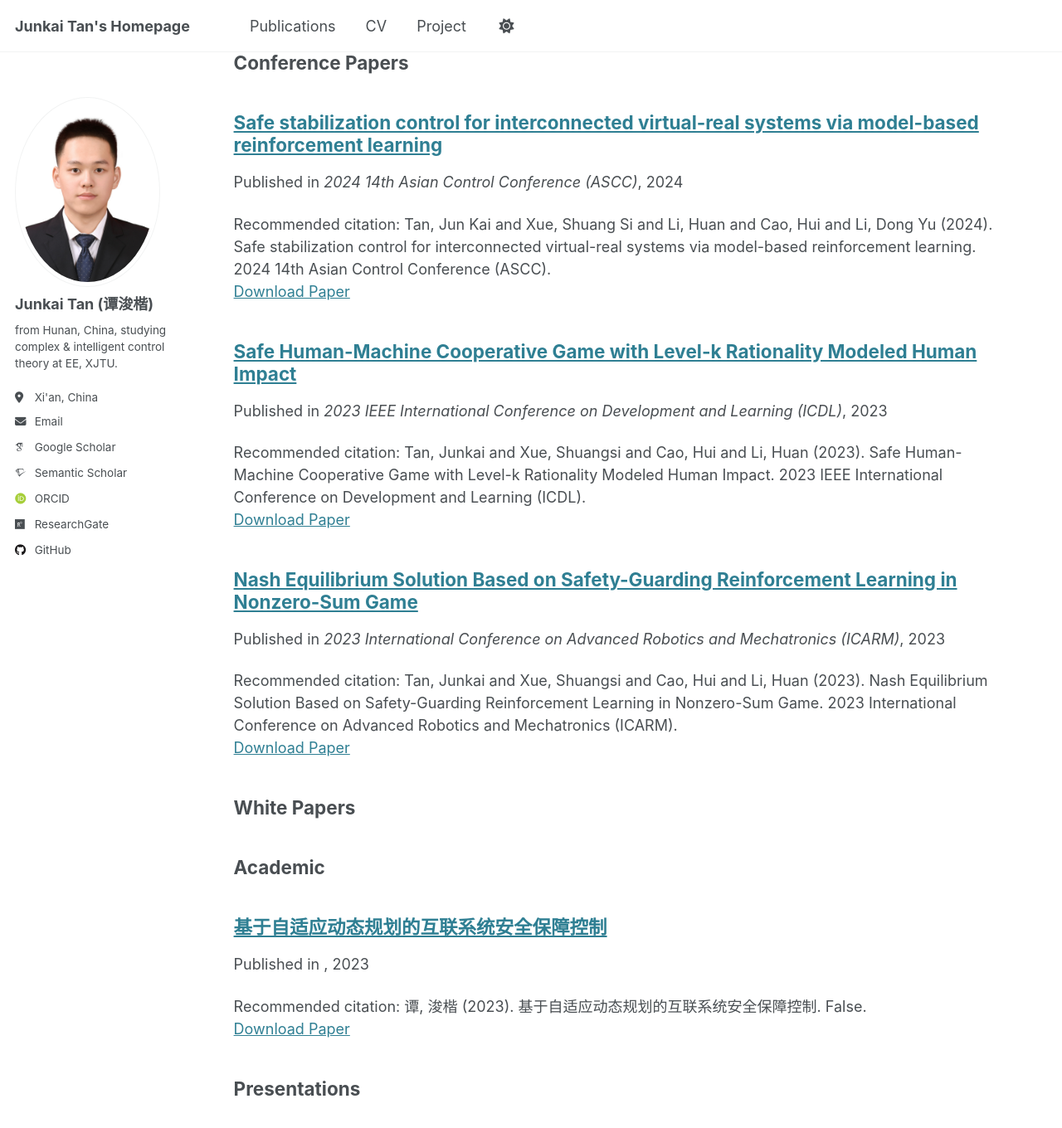
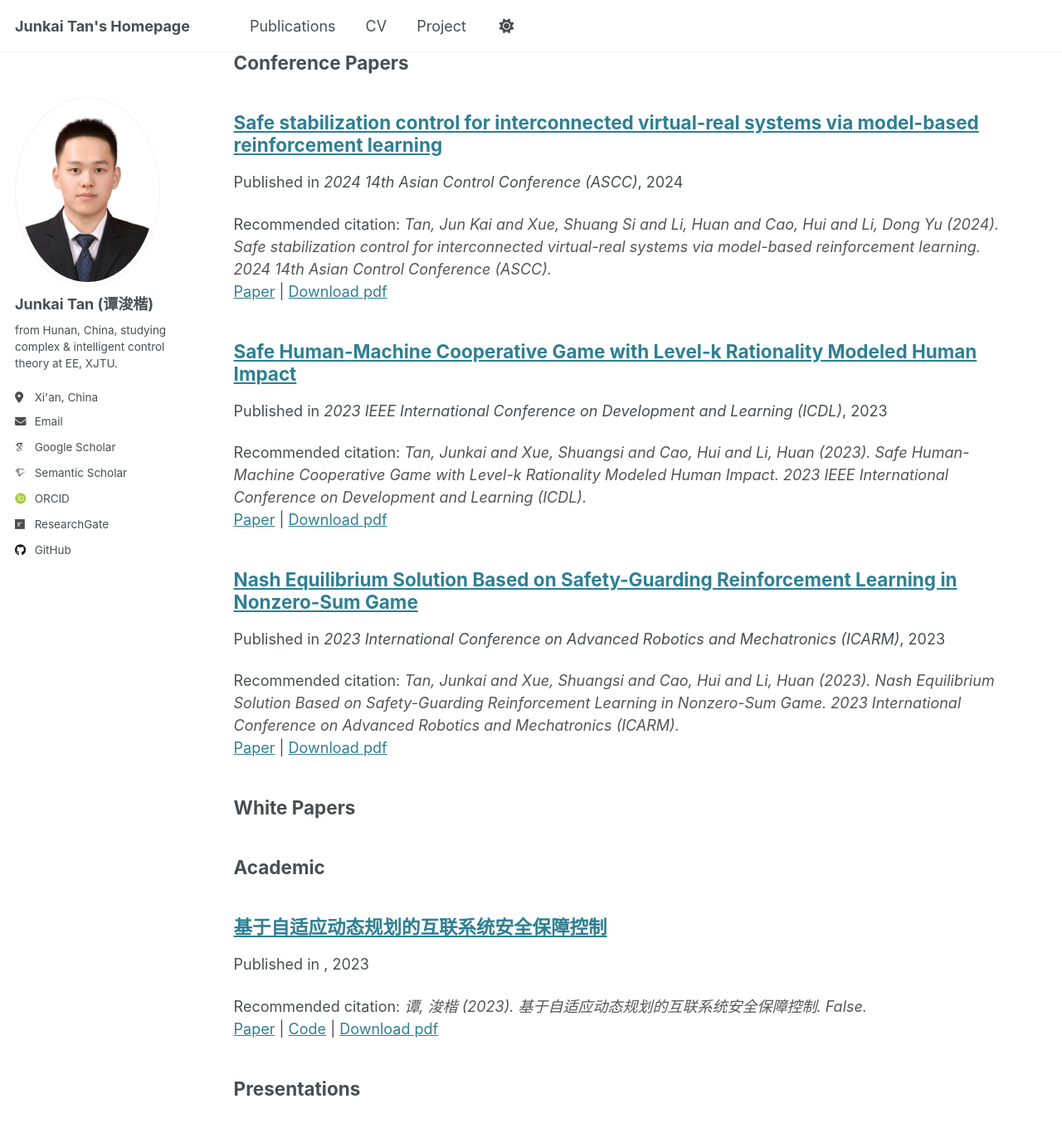
Before and after one commit to tanjunkai2001/tanjunkai2001.github.io, a Jekyll site: the page built from _pages/ publication.md, in a window 1280 px wide and 1400 px high, scrolled down 2286 px. Shown: the top 1360 px of the window at 83% size. Built offline with Jekyll 4.4.1, drawn with Linux system fonts in a browser that asks for light colours; some web fonts are replaced.

Commit message:
更新conference的pub

```diff
--- /dev/null
+++ b/_includes/archive-single_V1.html
@@ -0,0 +1,86 @@
+{% include base_path %}
+
+{% if post.header.teaser %}
+  {% capture teaser %}{{ post.header.teaser }}{% endcapture %}
+{% else %}
+  {% assign teaser = site.teaser %}
+{% endif %}
+
+{% if post.id %}
+  {% assign title = post.title | markdownify | remove: "<p>" | remove: "</p>" %}
+{% else %}
+  {% assign title = post.title %}
+{% endif %}
+
+<div class="{{ include.type | default: "list" }}__item">
+  <article class="archive__item" itemscope itemtype="http://schema.org/CreativeWork">
+    {% if include.type == "grid" and teaser %}
+      <div class="archive__item-teaser">
+        <img src=
+          {% if teaser contains "://" %}
+            "{{ teaser }}"
+          {% else %}
+            "{{ teaser | prepend: "/images/" | prepend: base_path }}"
+          {% endif %}
+          alt="">
+      </div>
+    {% endif %}
+
+    <h2 class="archive__item-title" itemprop="headline">
+      {% if post.link %}
+        <a href="{{ post.link }}">{{ title }}</a> <a href="{{ base_path }}{{ post.url }}" rel="permalink"><i class="fa fa-link" aria-hidden="true" title="permalink"></i><span class="sr-only">Permalink</span></a>
+      {% else %}
+        <a href="{{ base_path }}{{ post.url }}" rel="permalink">{{ title }}</a>
+      {% endif %}
+    </h2>
+
+    {% if post.read_time %}
+      <p class="page__meta"><i class="fa fa-clock" aria-hidden="true"></i> {% include read-time.html %}</p>
+    {% endif %}
+
+        {% if post.collection == 'teaching' %}
+          <p> {{ post.type }}, <i>{{ post.venue }}</i>, {{ post.date | default: "1900-01-01" | date: "%Y" }} </p>
+        {% elsif post.collection == 'publications' %}
+          <p>Published in <i>{{ post.venue }}</i>, {{ post.date | default: "1900-01-01" | date: "%Y" }} </p>
+        {% elsif post.date %}
+         <p class="page__date"><strong><i class="fa fa-fw fa-calendar" aria-hidden="true"></i> {{ site.data.ui-text[site.locale].date_label | default: "Published:" }}</strong> <time datetime="{{ post.date | default: "1900-01-01" | date_to_xmlschema }}">{{ post.date | default: "1900-01-01" | date: "%B %d, %Y" }}</time></p>
+        {% endif %}
+
+    {% if post.excerpt and site.read_more != 'enabled' %}
+    <p class="archive__item-excerpt" itemprop="description">{{ post.excerpt | markdownify }}</p>
+    {% elsif post.excerpt and site.read_more == 'enabled' %}
+    <p class="archive__item-excerpt" itemprop="description"><p>{{ post.excerpt | markdownify | remove: '<p>' | remove: '</p>' }}<strong><a href="{{ base_path }}{{ post.url }}" rel="permalink"> Read more</a></strong></p></p>
+    {% endif %}
+
+    {% if post.citation and post.paperurl and post.code %}
+      <p>Recommended citation: <span style="font-style: italic; color: #555;">{{ post.citation }}</span><br />
+      <a href="{{ post.paperurl }}">Paper</a> |
+      <a href="{{ post.code }}">Code</a> |
+      <a href="{{ base_path }}/assets/{{ post.title}}.pdf">Download pdf</a></p>
+    {% elsif post.citation and post.paperurl %}
+      <p>Recommended citation: <span style="font-style: italic; color: #555;">{{ post.citation }}</span><br />
+      <a href="{{ post.paperurl }}">Paper</a> |
+      <a href="{{ base_path }}/assets/{{ post.title}}.pdf">Download pdf</a></p>
+    {% elsif post.citation and post.code %}
+      <p>Recommended citation: <span style="font-style: italic; color: #555;">{{ post.citation }}</span><br />
+      <a href="{{ post.code }}">Code</a> |
+      <a href="{{ base_path }}/assets/{{ post.title}}.pdf">Download pdf</a></p>
+    {% elsif post.citation %}
+      <p>Recommended citation: <span style="font-style: italic; color: #555;">{{ post.citation }}</span><br />
+      <a href="{{ base_path }}/assets/{{ post.title}}.pdf">Download pdf</a></p>
+    {% elsif post.paperurl %}
+      <p>
+      <a href="{{ post.paperurl }}">Paper</a> |
+      <a href="{{ base_path }}/assets/{{ post.title}}.pdf">Download pdf</a>
+      </p>
+    {% elsif post.code %}
+      <p>
+      <a href="{{ post.code }}">Code</a> |
+      <a href="{{ base_path }}/assets/{{ post.title}}.pdf">Download pdf</a>
+      </p>
+    {% else %}
+      <p><a href="{{ base_path }}/assets/{{ post.title}}.pdf">Download pdf</a></p>
+    {% endif %}
+
+  </article>
+</div>
--- a/_pages/ publication.md
+++ b/_pages/ publication.md
@@ -28,14 +28,14 @@
 ## Conference Papers
 {% for post in site.publications reversed %}
   {% if post.pubtype == 'conference' %}
-      {% include archive-single.html %}
+      {% include archive-single_V1.html %}
   {% endif %}
 {% endfor %}
 
 ## White Papers
 {% for post in site.publications reversed %}
   {% if post.pubtype == 'whitepaper' %}
-      {% include archive-single.html %}
+      {% include archive-single_V1.html %}
   {% endif %}
 {% endfor %}
 
@@ -43,13 +43,13 @@
 ## Academic
 {% for post in site.publications reversed %}
   {% if post.pubtype == 'academic' %}
-      {% include archive-single.html %}
+      {% include archive-single_V1.html %}
   {% endif %}
 {% endfor %}
 
 ## Presentations
 {% for post in site.publications reversed %}
   {% if post.pubtype == 'presentation' %}
-      {% include archive-single.html %}
+      {% include archive-single_V1.html %}
   {% endif %}
 {% endfor %}
```
